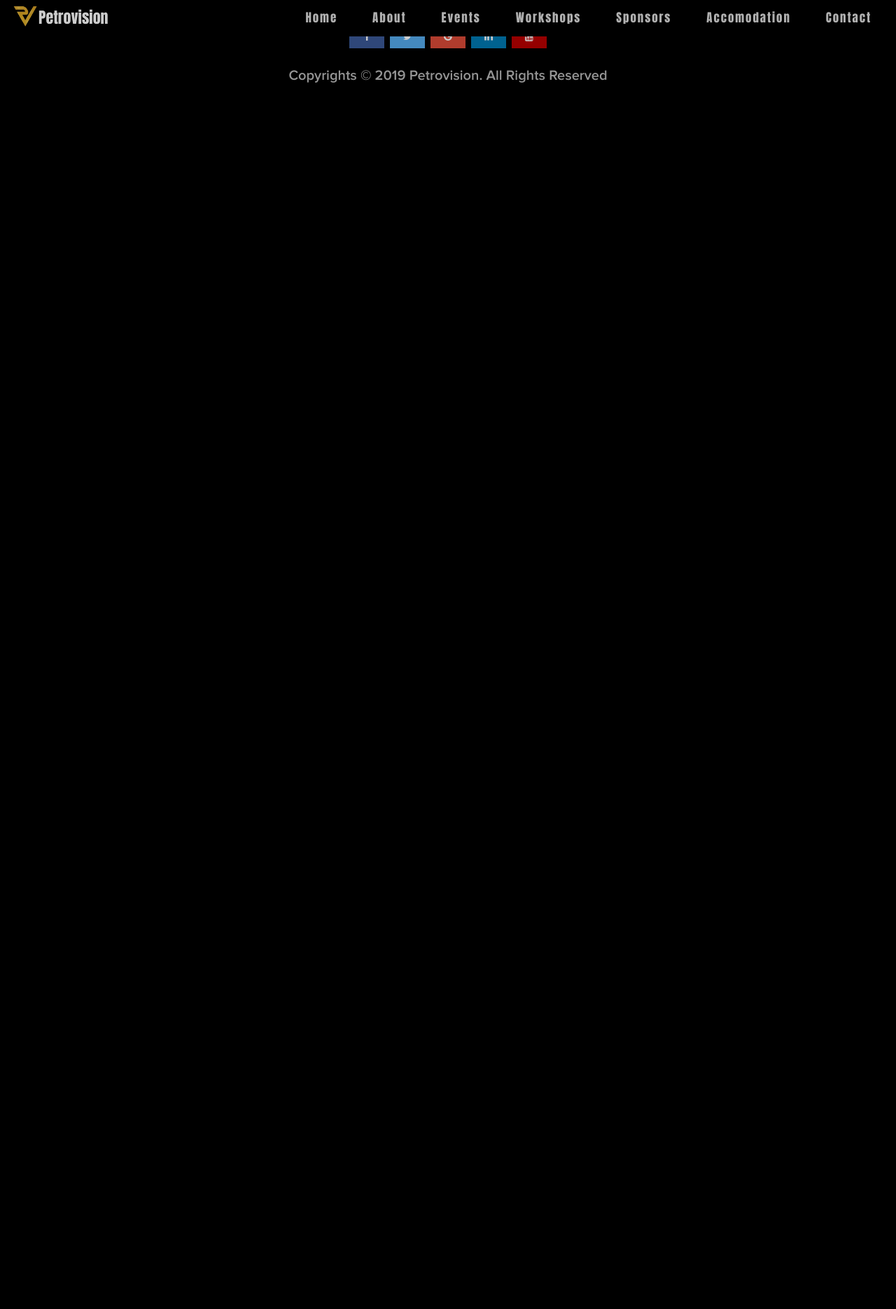
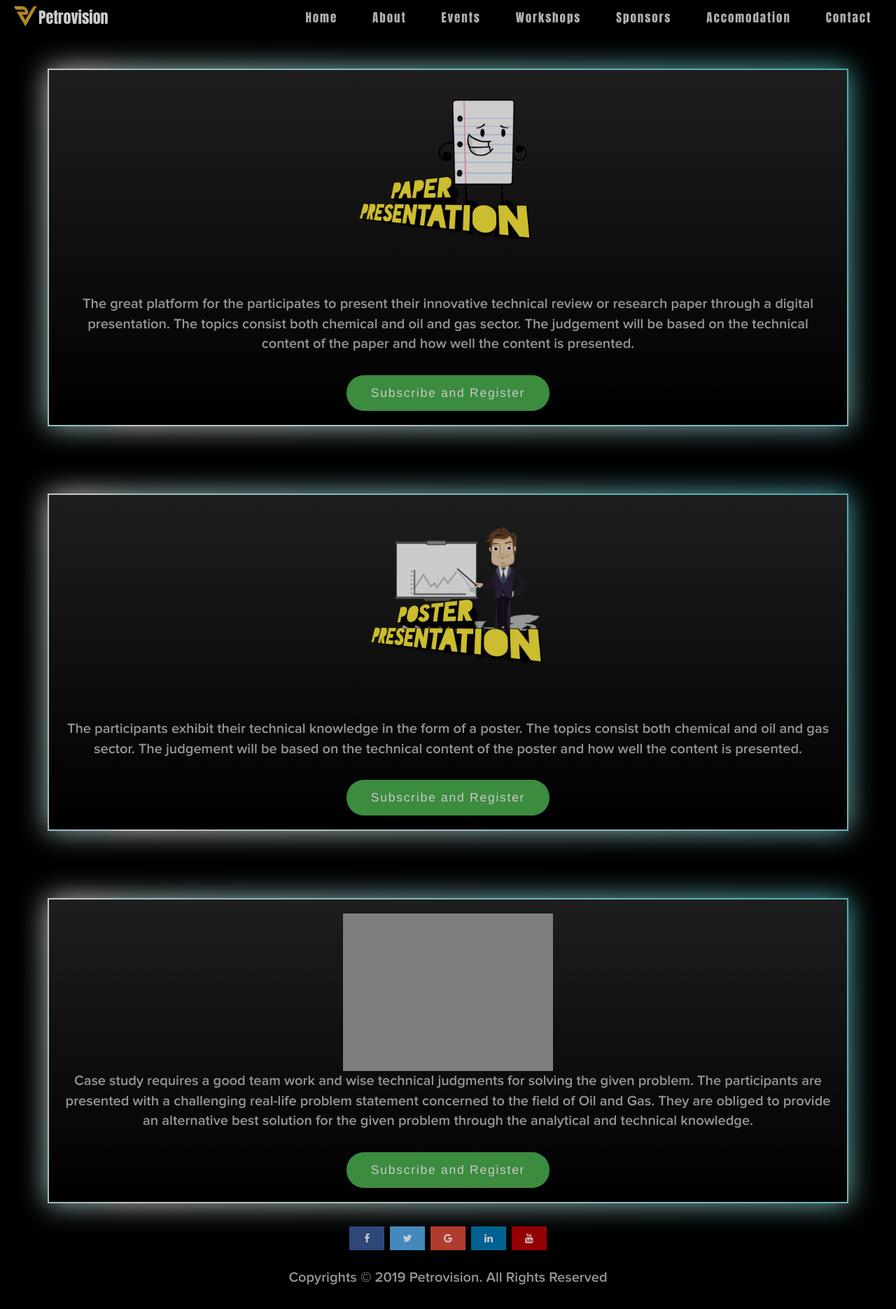
Before and after one commit to startersup/sympo, a PHP site: page /about_event/index.html in a window 1280 px wide. Shown: the whole page at 70% size. Before the commit the page ends 118 px from the top, so only its background shows below. Run offline with PHP 8.4, Linux system fonts and the light colour scheme; some web fonts are replaced; grey boxes are pictures that could not be loaded.

Commit message:
ddd
xssd

```diff
--- a/about_event/index.html
+++ b/about_event/index.html
@@ -55,8 +55,29 @@
 
         <section class="container">
 
+         <div class="shadow">
+            <center><img class="spot" src="../assets/images/paper.png">
 
+             <p>The great platform for the participates to present their innovative technical review or research paper through a digital presentation. The topics consist both chemical and oil and gas sector. The judgement will be based on the technical content of the paper and how well the content is presented.</p><br>
+                <button class="button">Subscribe and Register</button>
+             </center>
+            </div>
+              <div class="shadow">
+            <center><img class="spot" src="../assets/images/poster.png">
 
+             <p>The participants exhibit their technical knowledge in the form of a poster. The topics consist both chemical and oil and gas sector. The judgement will be based on the technical content of the poster and how well the content is presented.</p>
+                <br><button class="button">Subscribe and Register</button>
+             </center>
+
+            </div>
+             <div class="shadow">
+            <center><img class="spot" src="../assets/images/case.png">
+
+             <p>Case study requires a good team work and wise technical judgments for solving the given problem. The participants are presented with a challenging real-life problem statement concerned to the field of Oil and Gas. They are obliged to provide an alternative best solution for the given problem through the analytical and technical knowledge.</p>
+                <br><button class="button">Subscribe and Register</button>
+             </center>
+
+            </div>
 
         </section>
 
@@ -66,7 +87,64 @@
 <a href="#" class="fa fa-linkedin"></a>
 <a href="#" class="fa fa-youtube"></a></center>
      <br><center><p>Copyrights &copy 2019 Petrovision. All Rights Reserved</p></center></footer>
-
+        <style>.shadow {
+  position: relative;
+  margin: 100px auto 0;
+  padding:20px;
+  background: linear-gradient(0deg, #000, #262626);
+}
+            p
+            {
+                font-family: 'ProximaNovaSemibold';
+    color:#bbb;
+    font-size:20px;
+            }
+.shadow:before,
+.shadow:after {
+  content: "";
+  position: absolute;
+  top: -2px;
+  left: -2px;
+  background: linear-gradient(
+    45deg,
+    rgb(250,250,250),
+    rgb(0, 190, 200),
+    rgb(250,250,250)
+  );
+  background-size: 400%;
+  width: calc(100% + 4px);
+  height: calc(100% + 4px);
+  z-index: -1;
+  animation: moveBackground 20s linear infinite;
+}
+            button {
+  background: #4CAF50;
+  border: none;
+  border-radius: 25px;
+  color: snow; // Vanilla HTML color name
+  cursor: pointer;
+  font-size: 1.25em;
+  letter-spacing: .1em;
+  outline: none;
+  padding: .75em 2em;
+  position: relative; // Required for pseudo-element positioning
+  text-transform: uppercase;
+}
+.shadow:after {
+  filter: blur(20px);
+}
+@keyframes moveBackground{
+  0% {
+    background-position: 0 0;
+  }
+  50%{
+    background-position: 400% 0;
+  }
+  100% {
+    background-position: 0 0;
+  }
+}
+</style>
 
 
     </body></html>
--- a/assets/css/style.css
+++ b/assets/css/style.css
@@ -327,6 +327,7 @@ footer p
 {
     margin-top:20px;
 }
+
 .logos {
 
   text-align: center;
--- a/non-tech/index.html
+++ b/non-tech/index.html
@@ -79,6 +79,6 @@
 <a href="#" class="fa fa-youtube"></a></center>
      <br><center><p>Copyrights &copy 2019 Petrovision. All Rights Reserved</p></center></footer>
 
-
+       <style></style>
 
     </body></html>
--- a/online/index.html
+++ b/online/index.html
@@ -55,7 +55,7 @@
 
         <section class="container">
 
-            <div class="evento">
+            <div class="evento" >
 
                           <div class="logos"><b style="font-family: 'Anton', sans-serif;font-style:20px;margin-top:-40px;">on<span>l</span>i<span>n</span>e</b></div>
              <div class="row">
```
